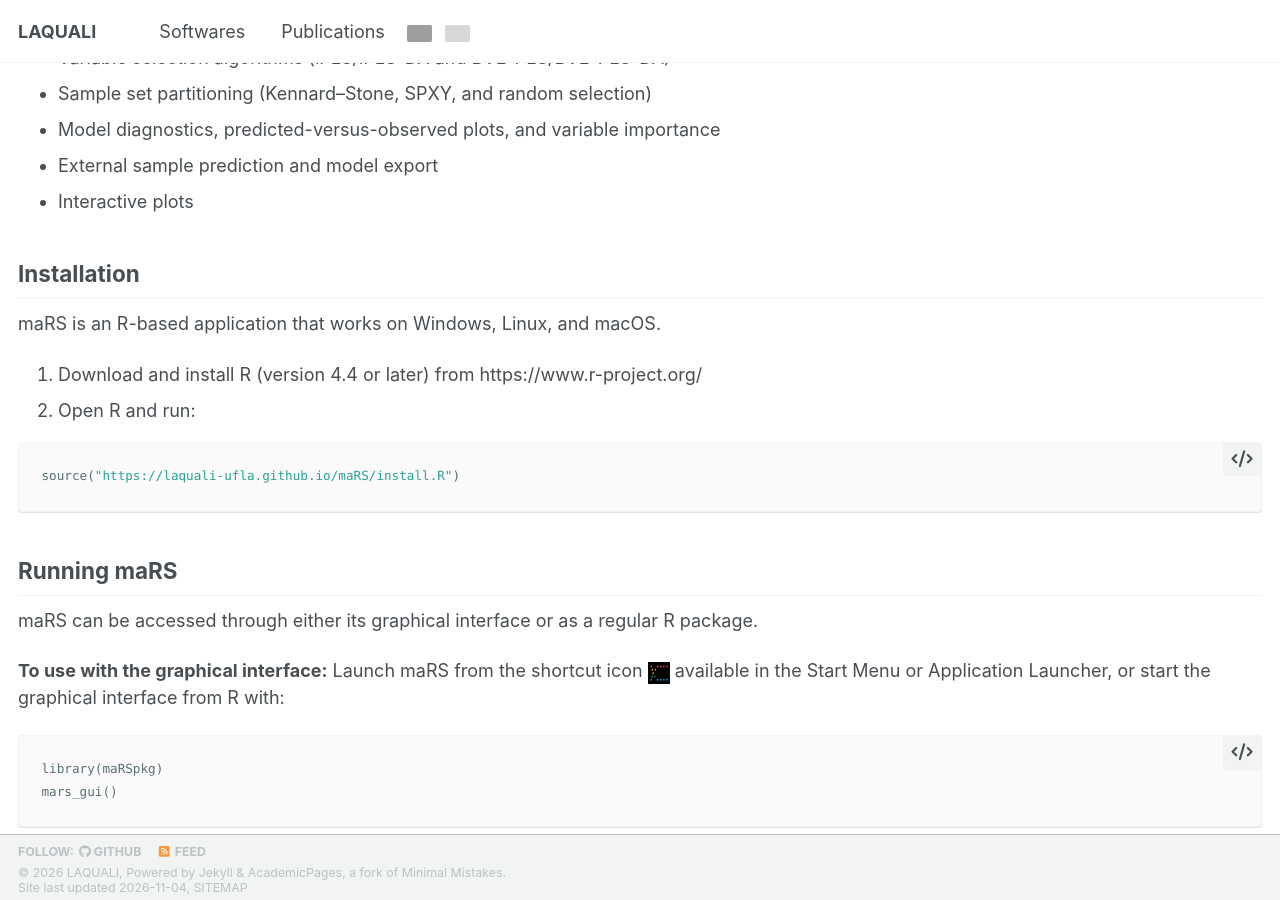
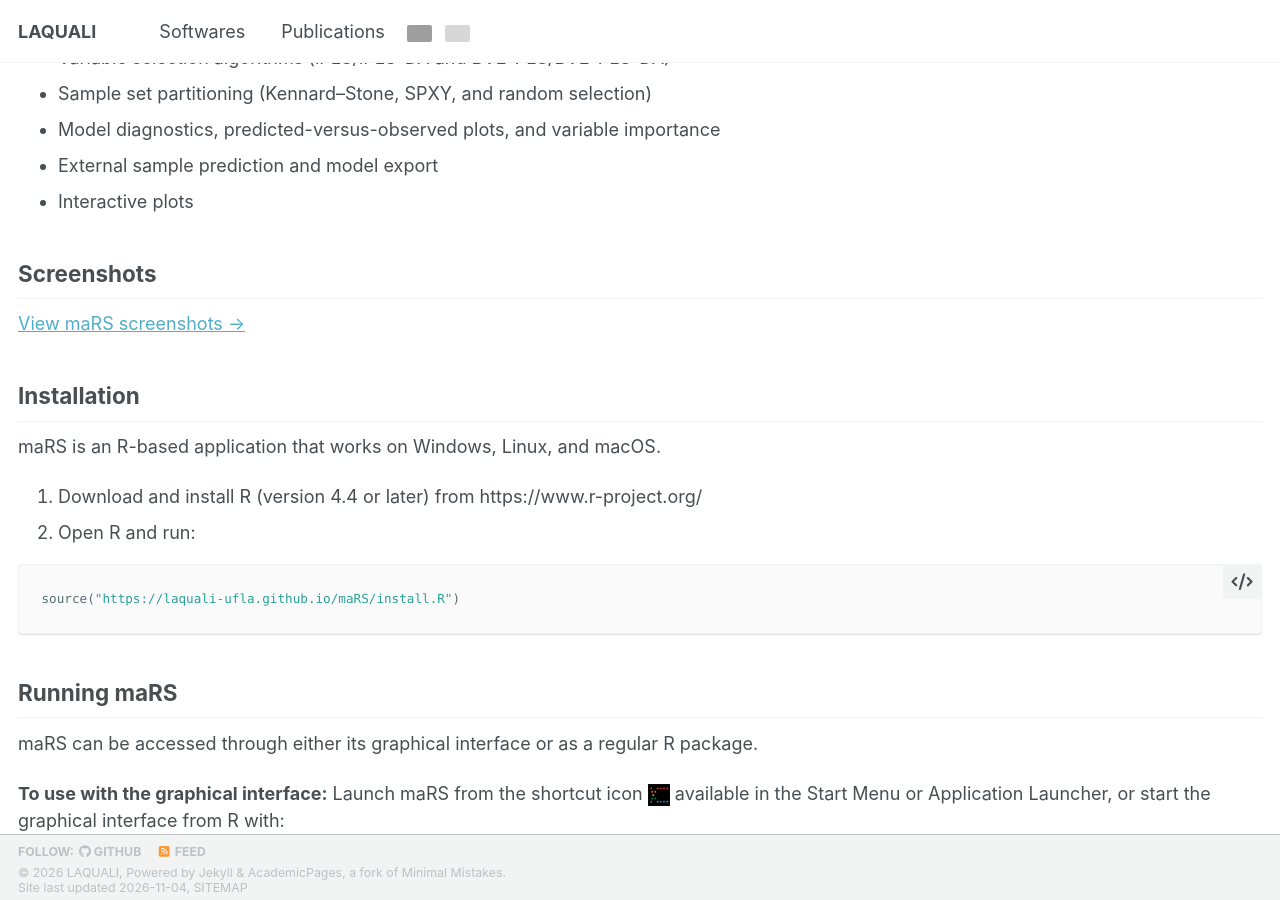
Before and after one commit to LAQUALI-UFLA/laquali-ufla.github.io, a Jekyll site: the page built from _pages/softwares/mars_temporary.md, in a window 1280 px wide and 900 px high, scrolled down 737 px. Built offline with Jekyll 4.4.1, drawn with Linux system fonts in a browser that asks for light colours; a style sheet for code colours, icons or effects is not loaded; grey boxes are pictures that could not be loaded.

Commit message:
Update mars_temporary.md

```diff
--- a/_pages/softwares/mars_temporary.md
+++ b/_pages/softwares/mars_temporary.md
@@ -25,6 +25,9 @@ author_profile: false
 - Model diagnostics, predicted-versus-observed plots, and variable importance
 - External sample prediction and model export
 - Interactive plots
+
+## Screenshots
+[View maRS screenshots →](/mars_screenshots/)
 
 ## Installation
 maRS is an R-based application that works on Windows, Linux, and macOS.
```
